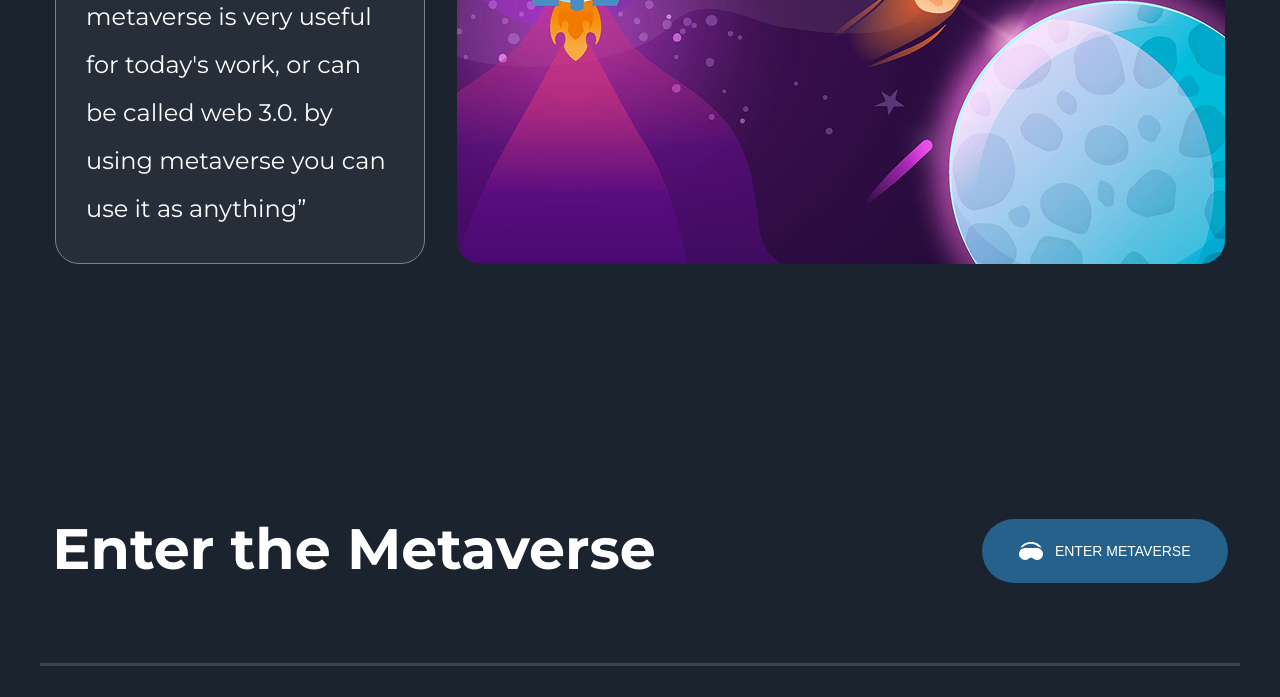
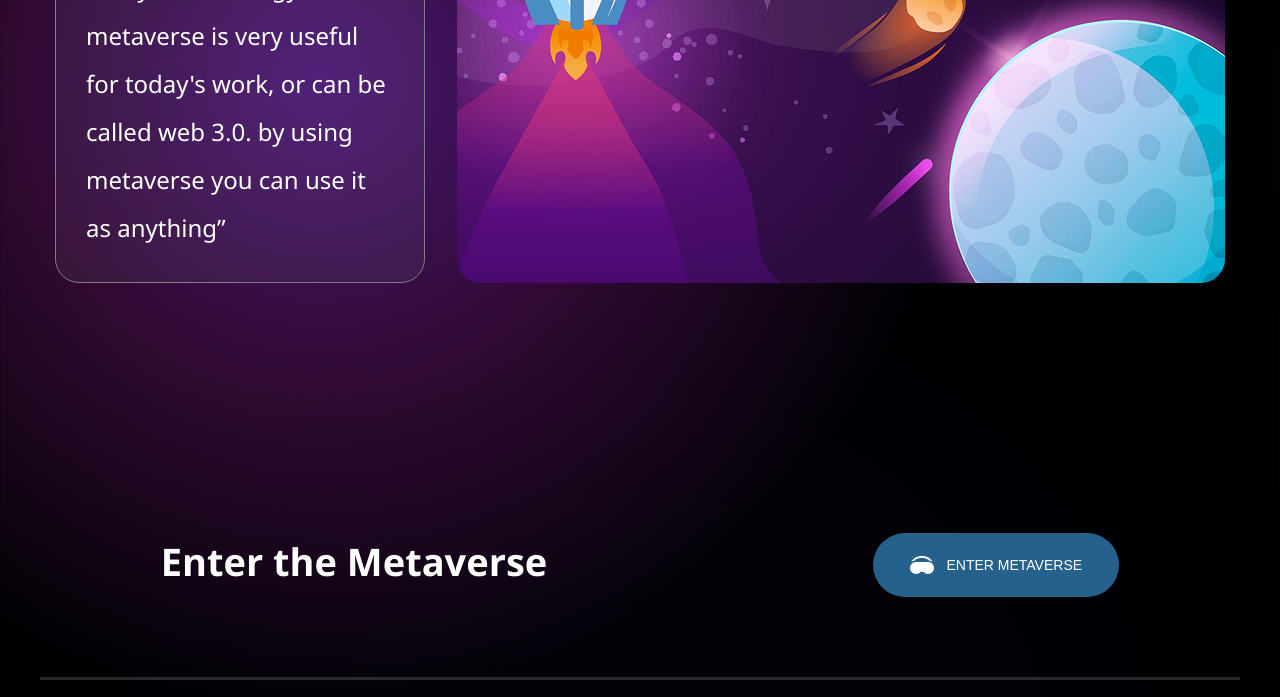
Before and after one commit to ew1tt058/Metaverse-Madness, a website: page index.html in a window 1280 px wide. Shown: the part 7368-8065 px from the top of the page. Drawn offline with Linux system fonts and the light colour scheme.

Commit message:
added background flash

```diff
--- a/styles/_basic.scss
+++ b/styles/_basic.scss
@@ -16,7 +16,6 @@ body,html {
 
 }
 h1,h2,h3,h4,h5,h6,ul,p,button {
-
     margin: 0;
     padding: 0;
 }
--- a/styles/_insight.scss
+++ b/styles/_insight.scss
@@ -155,7 +155,7 @@
         }
         &__explore{
             top: 23%;
-            left: 36%;
+            left: 32%;
             opacity: 0.9;
             z-index: 999;
             width: 160px;
@@ -163,6 +163,7 @@
             position: absolute;
             transform: rotate(-30deg);
             background: url("../assets/explore.webp")center/cover no-repeat;
+
         }
         &__image{
             z-index: -1;
@@ -179,15 +180,19 @@
         padding: 250px 0 80px 0;
         @include m.d-flex(center, end, nowrap, row, 326px, 0);
         &__title{
-            @include m.font(38px, 600, v.$color__white);
+            padding: 0 0 10px 0;
+        &-text{
+            @include m.font(38px, 800, v.$color__white);
         }
+    }
         &__button{
-            @include m.d-flex(center, center, nowrap, row, 12px, 0);
             border: none;
             height: 64px;
             width: 246px;
             border-radius: 34px;
+            transition: all 0.3s ease-in-out;
             background-color: v.$color__ocean;
+            @include m.d-flex(center, center, nowrap, row, 12px, 0);
 
             &-svg{
                 width: 24px;
@@ -197,7 +202,6 @@
             &-text{
             @include m.font(14px, 300, v.$color__white);
             }
-            transition: all 0.3s ease-in-out;
             &:hover{
                 cursor: pointer;
                 background-color: v.$color__purple ;
--- a/styles/index.scss
+++ b/styles/index.scss
@@ -1,6 +1,19 @@
 @use 'importer';
 @use 'variables' as v;
-
-body{
-    background-color: v.$color__background;
+body {
+margin: 0;
+min-height: 100vh;
+background:
+    radial-gradient(500px at 10% 0%, rgba(142, 45, 226, 0.5), rgba(233, 45, 236, 0.2),rgba(106, 24, 238, 0.1),transparent 100%),
+    radial-gradient(600px at 88% 15%, rgba(142, 45, 226, 0.5), rgba(233, 45, 236, 0.2),rgba(106, 24, 238, 0.1), transparent 90%),
+    radial-gradient(800px at 20% 24%, rgba(142, 45, 226, 0.4), transparent 70%),
+    radial-gradient(600px at 80% 40%, rgba(58, 123, 213, 0.3), transparent 70%),
+    radial-gradient(600px at 80% 60%, rgba(142, 45, 226, 0.5), rgba(233, 45, 236, 0.2), transparent 90%),
+    radial-gradient(600px at 20% 50%, rgba(58, 123, 213, 0.3), transparent 70%),
+    radial-gradient(400px at 25% 75%, rgba(142, 45, 226, 0.5), rgba(233, 45, 236, 0.2), transparent 100%),
+    radial-gradient(700px at 25% 91%, rgba(142, 45, 226, 0.5), rgba(233, 45, 236, 0.2), transparent 90%),
+    radial-gradient(1000px at 50% 100%, rgba(0, 0, 0, 0.8), #000);
+background-color: #0d0b2f;
+color: white;
+font-family: 'Segoe UI', sans-serif;
 }
```
Also changed, not shown: dist/index.css, 1 other file.
